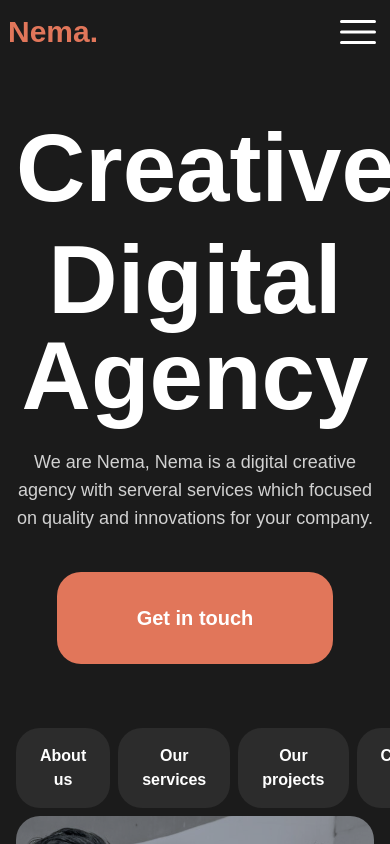
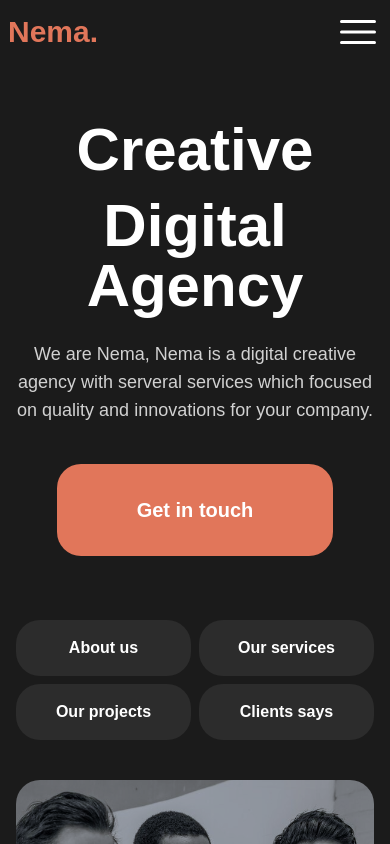
Before and after one commit to alaminediassy/nema, a Next.js app: page / in a window 390 px wide. Built offline with nearby package versions, Linux system fonts and the light colour scheme.

Commit message:
Fix responsive display

```diff
--- a/components/About.tsx
+++ b/components/About.tsx
@@ -6,11 +6,11 @@ const About = () => {
   return (
     <div className='bg-bodyColor max-w-container lg:p-5 sm:p-4 lg:mx-10 '>
         <div className='flex xl:flex-row flex-col justify-between'>
-            <div className='flex  xl:w-1/2 items-center gap-4 '>
-                <div className='text-6xl flex flex-col font-bold'>
+            <div className='flex w-full xl:w-1/2 items-center gap-4 '>
+                <div className='text-4xl lg:text-6xl flex flex-col font-bold'>
                     <h1>About <span className='text-textOrange'>Us</span></h1>
                 </div>
-                <div className='border-b-4 border-textOrange w-1/3'></div>
+                <div className='border-b-4 border-textOrange w-1/5'></div>
             </div>
             <div className='xl:w-1/2'>
                 <p className='text-md font-normal text-white/50'>
@@ -19,14 +19,14 @@ const About = () => {
                 </p>
             </div>
         </div>
-        <div className='flex xl:flex-row flex-col my-16 gap-2 w-full'>
+        <div className='flex xl:flex-row flex-col my-16 gap-10 xl:gap-2 w-full'>
             <div className="flex items-center justify-center xl:w-3/5-10 w-full h-96 xl:h-auto rounded-3xl bg-center bg-gray-400 bg-blend-multiply bg-[url('../public/images/portrait.jpeg')] bg-cover">
                 <div className=''>
                     <Image className=''  src={play} alt='play'/>
                 </div>
             </div>
           <div className='xl:w-2/5 w-full'>
-            <div className="rounded-3xl flex xl:flex-col  gap-2">
+            <div className="rounded-3xl grid grid-cols-2 xl:grid-cols-1  gap-2">
               <button className='bg-buttonColor hover:bg-white hover:text-buttonColor hover:font-normal rounded-3xl sm:w-full xl:text-xl text-md font-semibold md:pt-10 pt-4 pb-4 md:pb-10 pr-6 pl-6'>About us</button>
               <button className='bg-buttonColor hover:bg-white hover:text-buttonColor hover:font-normal rounded-3xl sm:w-full xl:text-xl text-md font-semibold md:pt-10 pt-4 pb-4 md:pb-10 pr-6 pl-6'>Our services</button>
               <button className='bg-buttonColor hover:bg-white hover:text-buttonColor hover:font-normal rounded-3xl sm:w-full xl:text-xl text-md font-semibold md:pt-10 pt-4 pb-4 md:pb-10 pr-6 pl-6'>Our projects</button>
--- a/components/Header.tsx
+++ b/components/Header.tsx
@@ -8,8 +8,8 @@ const Header = () => {
   return (
     <div className='bg-bodyColor max-w-container lg:p-5 sm:p-4 lg:mx-10 font-bodyFont'>
         <div className='grid grid-cols-1 gap-8 xl:grid-cols-2 items-center'>
-          <h2 className='font-bold p-0 text-8xl lg:text-start text-center'>Creative</h2>
-          <p className='text-lg text-white/80 mr-30 hidden lg:inline-flex'>
+          <h2 className='font-bold p-0 text-6xl xl:text-8xl lg:text-start text-center'>Creative</h2>
+          <p className='text-lg text-white/80 mr-30 hidden xl:inline-flex'>
             We are Nema, Nema is a digital creative agency with serveral
             services which focused on quality and innovations for your company
           </p>
@@ -20,9 +20,9 @@ const Header = () => {
             <p className='text-2xl font-semibold'>2023</p>
           </div>
           <div className='text-center'>
-            <h2 className='font-bold p-0 text-8xl'>Digital Agency</h2>
+            <h2 className='font-bold p-0 text-6xl xl:text-8xl'>Digital Agency</h2>
           </div>
-          <div className='lg:hidden text-center'>
+          <div className='xl:hidden text-center'>
             <p className='text-lg text-white/80 mr-30 pt-6'>
               We are Nema, Nema is a digital creative agency with serveral
               services which focused on quality and innovations for your company.
@@ -32,9 +32,9 @@ const Header = () => {
             <button className=' bg-textOrange rounded-3xl sm:w-full text-xl font-semibold pt-8 pb-8 pr-20 pl-20 xl:pr-10 xl:pl-10'>Get in touch</button>
           </div>
         </div>
-        <div className='flex xl:flex-row flex-col my-16 gap-2 w-full'>
-          <div className='xl:w-1/5 w-full'>
-            <div className="rounded-3xl flex xl:flex-col  gap-2">
+        <div className='flex xl:flex-row  flex-col my-16 gap-10 xl:gap-2 w-full'>
+          <div className='xl:w-1/5 w-full '>
+            <div className="rounded-3xl grid grid-cols-2 xl:grid-cols-1  gap-2">
               <button className='bg-buttonColor hover:bg-white hover:text-buttonColor hover:font-normal rounded-3xl sm:w-full xl:text-xl text-md font-semibold md:pt-10 pt-4 pb-4 md:pb-10 pr-6 pl-6'>About us</button>
               <button className='bg-buttonColor hover:bg-white hover:text-buttonColor hover:font-normal rounded-3xl sm:w-full xl:text-xl text-md font-semibold md:pt-10 pt-4 pb-4 md:pb-10 pr-6 pl-6'>Our services</button>
               <button className='bg-buttonColor hover:bg-white hover:text-buttonColor hover:font-normal rounded-3xl sm:w-full xl:text-xl text-md font-semibold md:pt-10 pt-4 pb-4 md:pb-10 pr-6 pl-6'>Our projects</button>
@@ -66,5 +66,4 @@ const Header = () => {
     </div>
   )
 }
-
 export default Header
```
